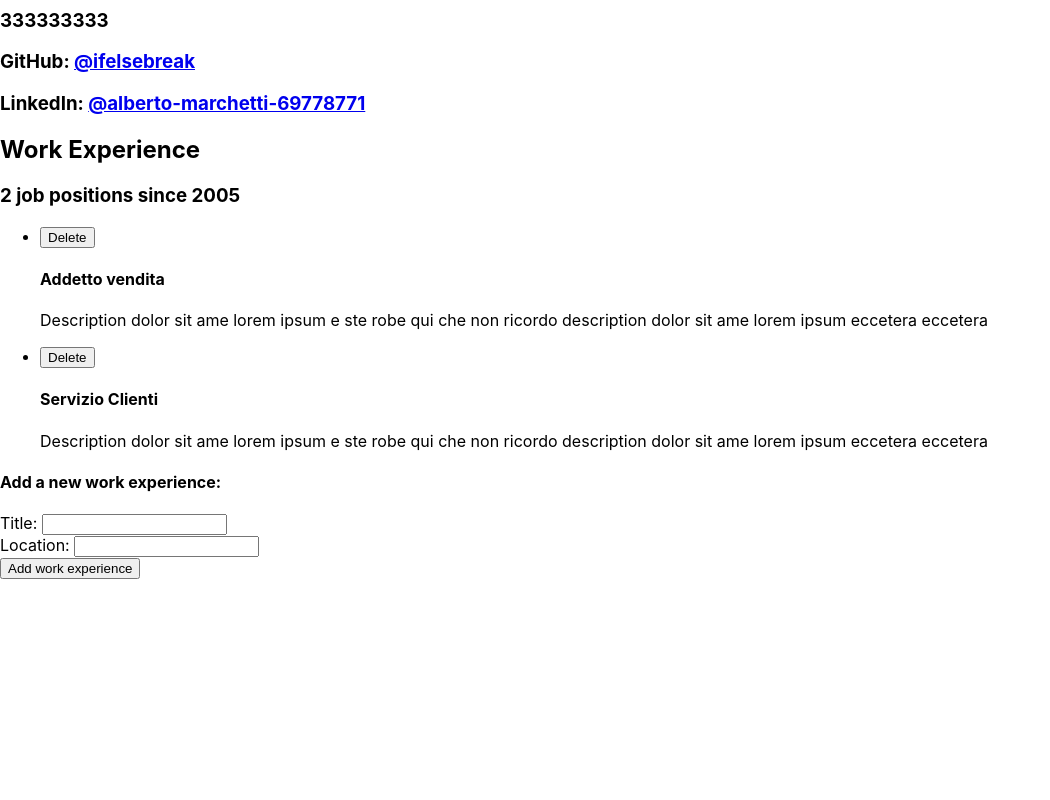
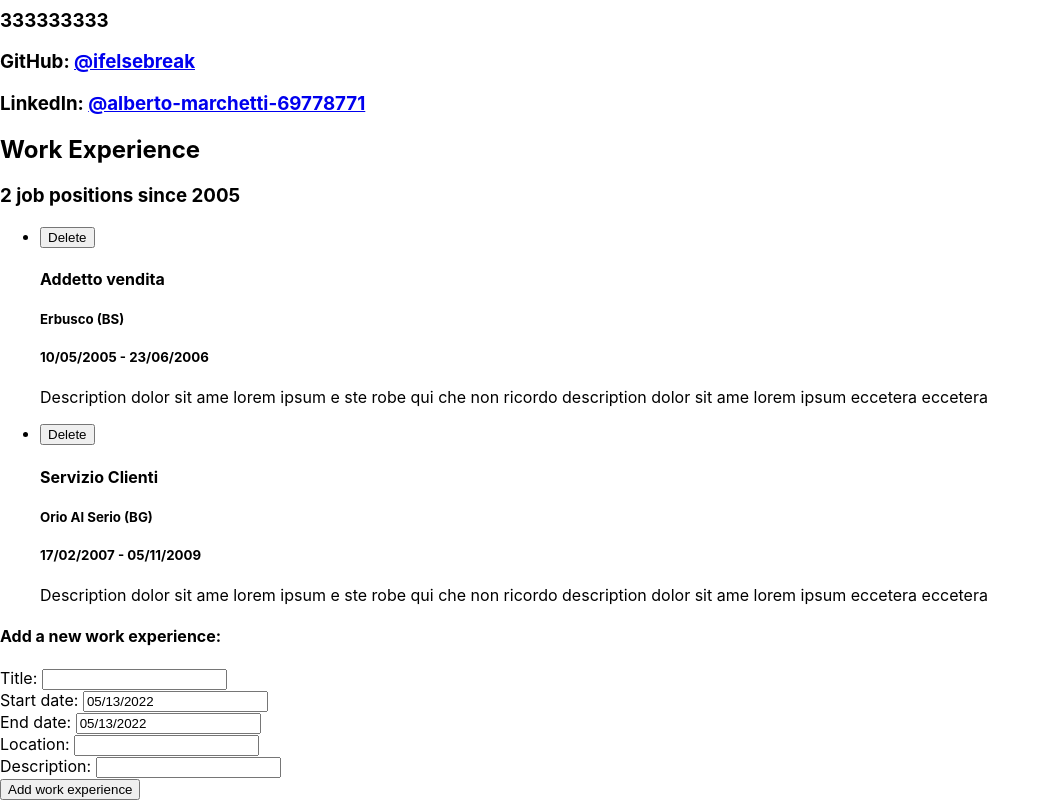
Before and after one commit to ifelsebreak/CV-Editor-React, a React (Create React App) app: page / in a window 1280 px wide. Shown: the part 508-1308 px from the top of the page, without its empty margins (0-1050 px from the left). Before the commit the page ends 1087 px from the top, so only its background shows below. Built offline with nearby package versions, Linux system fonts and the light colour scheme.

Commit message:
Add new experience with description, bug fixes

```diff
--- a/package.json
+++ b/package.json
@@ -7,6 +7,7 @@
     "@testing-library/react": "^13.2.0",
     "@testing-library/user-event": "^13.5.0",
     "react": "^18.1.0",
+    "react-datepicker": "^4.7.0",
     "react-dom": "^18.1.0",
     "react-scripts": "5.0.1",
     "uuid": "^8.3.2",
--- a/src/App.js
+++ b/src/App.js
@@ -25,16 +25,17 @@ function App() {
 
   const updateJobs = (updatedJobs) => {
     console.log("updatedJobs: ", updatedJobs)
-    setJobs(updatedJobs)
+    setJobs(prevJobs => ([...updatedJobs]))
   }
 
   const deleteJob = (index) => {
     if (jobs.length === 1) {
       setJobs([])
     } else {
-      var updatedJobs = jobs.splice(index, 1)
+      var updatedJobs = jobs
+      updatedJobs.splice(index, 1)
       console.log("[App.js] deleteJob() updatedJobs", updatedJobs)
-      setJobs(updatedJobs)
+      setJobs(prevJobs => ([...updatedJobs]))
     }
   }
 
--- a/src/components/jobs/AddJob.js
+++ b/src/components/jobs/AddJob.js
@@ -1,12 +1,18 @@
 import React, { useRef, useState } from 'react'
 import {v4 as uuidv4} from 'uuid'
+import DatePicker, { registerLocale, setDefaultLocale } from "react-datepicker";
+import "react-datepicker/dist/react-datepicker.css";
+import it from 'date-fns/locale/it';
+registerLocale('it', it)
 
 export const AddJob = (props) => {
-
-  var [jobs, setJobs] = useState([...props.jobs])
+  const [startdate, setStartdate] = useState(new Date());
+  const [enddate, setEnddate] = useState(new Date());
+  const  [jobs, setJobs] = useState([...props.jobs])
   const jobTitleRef = useRef()
-  const jobStartdateRef = useRef()
+  //const jobStartdateRef = useRef()
   const jobLocationRef = useRef()
+  const jobDescriptionRef = useRef()
 
   console.log("JobsList.js -> AddJobs.js: ", props.updateJobs)
 
@@ -14,13 +20,16 @@ export const AddJob = (props) => {
     const title = jobTitleRef.current.value
     //const startdate = jobStartdateRef.current.value
     const location = jobLocationRef.current.value
+    const description = jobDescriptionRef.current.value
     if (title === '') return
+    if (location === '') return
+    if (description === '') return
     //props.onUpdate(prevJobs => {
         //jobs = [...prevJobs, {id: uuidv4(), title: title, location: location}]
         //return jobs
 
-        var newJob = {id: uuidv4(), title: title, location: location}
-        var updatedJobs = [...jobs, newJob]
+        var newJob = {id: uuidv4(), title: title, location: location, date: [startdate.toLocaleString().split(' ')[0].slice(0, -1), enddate.toLocaleString().split(' ')[0].slice(0, -1)], description: description}
+        var updatedJobs = [...props.jobs, newJob]
         console.log("[...jobs, newJob]: ", updatedJobs)
         props.updateJobs(updatedJobs)
     //})
@@ -37,12 +46,27 @@ export const AddJob = (props) => {
         <label htmlFor="title">Title: </label>
         <input ref={jobTitleRef} type="text" name="title" />
         <br></br>
+
         {/*<label for="date">Start date: </label>
         <input ref={jobStartdateRef} type="date" name="date" value={new Date().toLocaleString() + ""} max={new Date().toLocaleString() + ""}/>
         <br></br>*/}
+
+        <label htmlFor="startdate">Start date: </label>
+        <DatePicker locale="it" selected={startdate} name="startdate" onChange={(startdate) => setStartdate(startdate)}/>
+        <br></br>
+
+        <label htmlFor="enddate">End date: </label>
+        <DatePicker locale="it" selected={enddate} name="enddate" onChange={(enddate) => setEnddate(enddate)}/>
+        <br></br>
+
         <label htmlFor="location">Location: </label>
         <input ref={jobLocationRef} type="text" name="location" />
         <br></br>
+
+        <label htmlFor="description">Description: </label>
+        <input ref={jobDescriptionRef} type="text" name="description" />
+        <br></br>
+
         <button onClick={addJobHandler}>Add work experience</button>
         </div>
   )
--- a/src/components/jobs/JobItem.js
+++ b/src/components/jobs/JobItem.js
@@ -18,7 +18,8 @@ export const JobItem = (props) => {
     <li>
         <button onClick={() => handleDeleteJob(props.job.id)}>Delete</button>
         {props.title ? <h4>{props.title}</h4> : null}
-        {/*props.date[0] && props.date[1] ? <h5>{props.date[0]} - {props.date[1]}</h5> : null*/}
+        {props.location ? <h5>{props.location}</h5> : null}
+        {props.date[0] && props.date[1] ? <h5>{props.date[0]} - {props.date[1]}</h5> : null}
         {props.description ? <p>{props.description}</p> : null}
     </li>
   )
--- a/src/components/jobs/JobsList.js
+++ b/src/components/jobs/JobsList.js
@@ -23,7 +23,7 @@ export const JobsList = (props) => {
       <h2>Work Experience</h2>
       {props.jobs.length > 0 ?
         <div>
-          <h3>{props.jobs.length} job position{props.jobs.length > 1 ? "s" : ""} since {props.jobs[0].date[0].slice(6)}</h3>
+          <h3>{props.jobs.length} job position{props.jobs.length > 1 ? "s" : ""} since {props.jobs[0].date[0].slice(-4)}</h3>
           {props.jobs && props.jobs.map((job) => {
             return <ul><JobItem key={job.id} title={job.title} date={job.date} location={job.location} description={job.description} job={job} jobs={props.jobs} deleteJob={deleteJob}/></ul>
           })}
```
Also changed, not shown: 1 other file (tests, documents, lock files or other folders).
